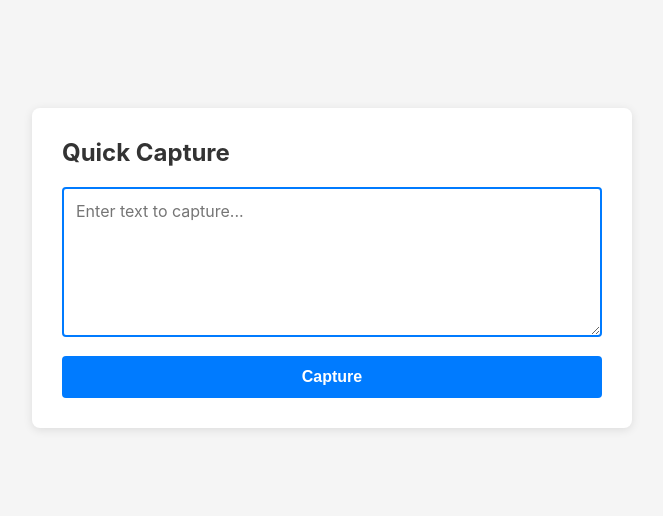
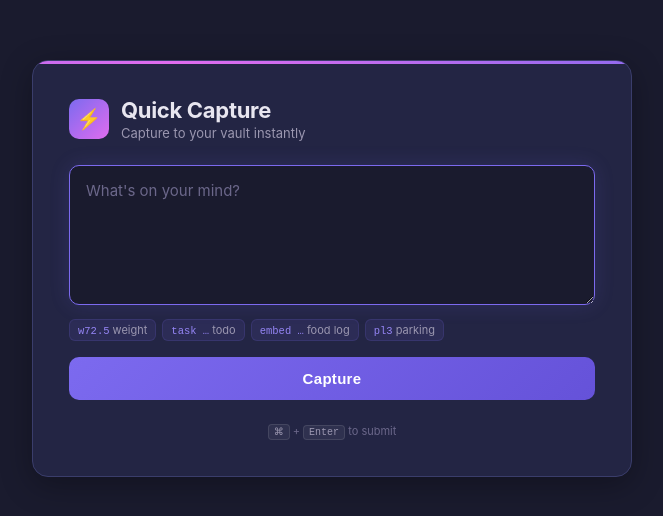
Before and after one commit to ScottLangridge/Obsidian-Enhanced, a plain HTML site: page app/static/index.html in a window 1280 px wide. Shown: the part 132-648 px from the top of the page, without its empty margins (308-971 px from the left). Drawn offline with Linux system fonts and the light colour scheme.

Commit message:
UI overhaul: dark theme, hint bar, keyboard shortcut support
- Dark purple/indigo theme with gradient accent bar
- Header with icon and subtitle
- Hint chips showing available capture shortcuts (weight, task, embed, parking)
- Cmd/Ctrl+Enter keyboard shortcut to submit
- Animated gradient top border
- Smoother transitions and glow effects on focus
- Improved mobile responsiveness
- Cleaner success/error feedback messages

```diff
--- a/app/static/index.html
+++ b/app/static/index.html
@@ -11,123 +11,273 @@
             box-sizing: border-box;
         }
 
+        :root {
+            --bg-primary: #1a1b2e;
+            --bg-card: #232544;
+            --bg-input: #1a1b2e;
+            --border-default: #3a3d6b;
+            --border-focus: #7c6aef;
+            --text-primary: #e8e6f0;
+            --text-secondary: #9b97b0;
+            --text-placeholder: #6b678a;
+            --accent: #7c6aef;
+            --accent-hover: #9585f5;
+            --accent-active: #6552d9;
+            --success-bg: rgba(72, 199, 142, 0.15);
+            --success-text: #48c78e;
+            --success-border: rgba(72, 199, 142, 0.3);
+            --error-bg: rgba(241, 70, 104, 0.15);
+            --error-text: #f14668;
+            --error-border: rgba(241, 70, 104, 0.3);
+            --shadow: 0 8px 32px rgba(0, 0, 0, 0.3);
+            --glow: 0 0 20px rgba(124, 106, 239, 0.15);
+        }
+
         body {
             font-family: -apple-system, BlinkMacSystemFont, 'Segoe UI', Roboto, sans-serif;
-            background: #f5f5f5;
+            background: var(--bg-primary);
             display: flex;
             justify-content: center;
             align-items: center;
             min-height: 100vh;
             padding: 20px;
+            color: var(--text-primary);
         }
 
         .container {
-            background: white;
-            border-radius: 8px;
-            box-shadow: 0 2px 10px rgba(0, 0, 0, 0.1);
-            padding: 30px;
+            background: var(--bg-card);
+            border-radius: 16px;
+            box-shadow: var(--shadow);
+            padding: 36px;
             width: 100%;
             max-width: 600px;
+            border: 1px solid var(--border-default);
+            position: relative;
+            overflow: hidden;
+        }
+
+        .container::before {
+            content: '';
+            position: absolute;
+            top: 0;
+            left: 0;
+            right: 0;
+            height: 3px;
+            background: linear-gradient(90deg, var(--accent), #e06cef, var(--accent));
+            background-size: 200% 100%;
+            animation: shimmer 3s ease-in-out infinite;
+        }
+
+        @keyframes shimmer {
+            0%, 100% { background-position: 0% 50%; }
+            50% { background-position: 100% 50%; }
+        }
+
+        .header {
+            display: flex;
+            align-items: center;
+            gap: 12px;
+            margin-bottom: 24px;
+        }
+
+        .header-icon {
+            width: 40px;
+            height: 40px;
+            background: linear-gradient(135deg, var(--accent), #e06cef);
+            border-radius: 10px;
+            display: flex;
+            align-items: center;
+            justify-content: center;
+            font-size: 20px;
+            flex-shrink: 0;
         }
 
         h1 {
-            font-size: 24px;
-            margin-bottom: 20px;
-            color: #333;
+            font-size: 22px;
+            font-weight: 700;
+            color: var(--text-primary);
+            letter-spacing: -0.3px;
+        }
+
+        .subtitle {
+            font-size: 13px;
+            color: var(--text-secondary);
+            margin-top: 2px;
         }
 
         textarea {
             width: 100%;
-            min-height: 150px;
-            padding: 12px;
-            font-size: 16px;
+            min-height: 140px;
+            padding: 14px 16px;
+            font-size: 15px;
             font-family: inherit;
-            border: 2px solid #ddd;
-            border-radius: 4px;
+            line-height: 1.5;
+            border: 1.5px solid var(--border-default);
+            border-radius: 10px;
             resize: vertical;
-            transition: border-color 0.2s;
+            transition: border-color 0.2s, box-shadow 0.2s;
+            background: var(--bg-input);
+            color: var(--text-primary);
+        }
+
+        textarea::placeholder {
+            color: var(--text-placeholder);
         }
 
         textarea:focus {
             outline: none;
-            border-color: #007bff;
+            border-color: var(--border-focus);
+            box-shadow: var(--glow);
+        }
+
+        .hint-bar {
+            display: flex;
+            flex-wrap: wrap;
+            gap: 6px;
+            margin-top: 10px;
+            margin-bottom: 16px;
+        }
+
+        .hint {
+            font-size: 11px;
+            padding: 3px 8px;
+            border-radius: 6px;
+            background: rgba(124, 106, 239, 0.1);
+            color: var(--text-secondary);
+            border: 1px solid rgba(124, 106, 239, 0.15);
+            white-space: nowrap;
+        }
+
+        .hint code {
+            color: var(--accent-hover);
+            font-family: 'SF Mono', 'Fira Code', monospace;
+            font-size: 10.5px;
         }
 
         button {
             width: 100%;
-            margin-top: 15px;
-            padding: 12px 20px;
-            font-size: 16px;
+            padding: 13px 20px;
+            font-size: 15px;
             font-weight: 600;
             color: white;
-            background: #007bff;
+            background: linear-gradient(135deg, var(--accent), #6552d9);
             border: none;
-            border-radius: 4px;
+            border-radius: 10px;
             cursor: pointer;
-            transition: background 0.2s;
+            transition: transform 0.1s, box-shadow 0.2s, opacity 0.2s;
+            letter-spacing: 0.3px;
         }
 
         button:hover {
-            background: #0056b3;
+            box-shadow: 0 4px 16px rgba(124, 106, 239, 0.35);
+            transform: translateY(-1px);
         }
 
         button:active {
-            background: #004494;
+            transform: translateY(0);
+            box-shadow: none;
         }
 
         button:disabled {
-            background: #ccc;
+            opacity: 0.4;
             cursor: not-allowed;
+            transform: none;
+            box-shadow: none;
         }
 
         .message {
-            margin-top: 15px;
-            padding: 12px;
-            border-radius: 4px;
-            font-size: 14px;
+            margin-top: 14px;
+            padding: 12px 14px;
+            border-radius: 10px;
+            font-size: 13px;
+            font-weight: 500;
             display: none;
+            animation: fadeIn 0.2s ease;
+        }
+
+        @keyframes fadeIn {
+            from { opacity: 0; transform: translateY(-4px); }
+            to { opacity: 1; transform: translateY(0); }
         }
 
         .message.success {
-            background: #d4edda;
-            color: #155724;
-            border: 1px solid #c3e6cb;
+            background: var(--success-bg);
+            color: var(--success-text);
+            border: 1px solid var(--success-border);
         }
 
         .message.error {
-            background: #f8d7da;
-            color: #721c24;
-            border: 1px solid #f5c6cb;
+            background: var(--error-bg);
+            color: var(--error-text);
+            border: 1px solid var(--error-border);
         }
 
         .message.show {
             display: block;
         }
 
+        .footer {
+            margin-top: 24px;
+            text-align: center;
+            font-size: 11px;
+            color: var(--text-placeholder);
+        }
+
+        /* Keyboard shortcut hint */
+        .kbd {
+            display: inline-block;
+            padding: 1px 5px;
+            font-size: 10px;
+            font-family: 'SF Mono', 'Fira Code', monospace;
+            background: rgba(255,255,255,0.06);
+            border: 1px solid rgba(255,255,255,0.1);
+            border-radius: 4px;
+            color: var(--text-secondary);
+        }
+
         @media (max-width: 480px) {
             .container {
-                padding: 20px;
+                padding: 24px 20px;
             }
 
             h1 {
-                font-size: 20px;
+                font-size: 19px;
+            }
+
+            .hint-bar {
+                display: none;
             }
         }
     </style>
 </head>
 <body>
     <div class="container">
-        <h1>Quick Capture</h1>
+        <div class="header">
+            <div class="header-icon">⚡</div>
+            <div>
+                <h1>Quick Capture</h1>
+                <div class="subtitle">Capture to your vault instantly</div>
+            </div>
+        </div>
         <form id="captureForm">
             <textarea
                 id="captureText"
-                placeholder="Enter text to capture..."
+                placeholder="What's on your mind?"
                 required
                 autofocus
             ></textarea>
+            <div class="hint-bar">
+                <span class="hint"><code>w72.5</code> weight</span>
+                <span class="hint"><code>task …</code> todo</span>
+                <span class="hint"><code>embed …</code> food log</span>
+                <span class="hint"><code>pl3</code> parking</span>
+            </div>
             <button type="submit">Capture</button>
         </form>
         <div id="message" class="message"></div>
+        <div class="footer">
+            <kbd class="kbd">⌘</kbd> + <kbd class="kbd">Enter</kbd> to submit
+        </div>
     </div>
 
     <script>
@@ -150,9 +300,8 @@
             const text = textarea.value.trim();
             if (!text) return;
 
-            // Disable button during submission
             submitButton.disabled = true;
-            submitButton.textContent = 'Capturing...';
+            submitButton.textContent = 'Capturing…';
 
             try {
                 const response = await fetch('/api/capture', {
@@ -166,20 +315,28 @@
                 const data = await response.json();
 
                 if (response.ok) {
-                    showMessage('Text captured successfully!', 'success');
+                    showMessage('✓ Captured', 'success');
                     textarea.value = '';
                     textarea.focus();
                 } else {
-                    showMessage('Failed to capture text', 'error');
+                    showMessage('Failed to capture — try again', 'error');
                 }
             } catch (error) {
-                showMessage('Network error. Please try again.', 'error');
+                showMessage('Network error — check your connection', 'error');
                 console.error('Capture error:', error);
             } finally {
                 submitButton.disabled = false;
                 submitButton.textContent = 'Capture';
             }
         });
+
+        // Cmd/Ctrl+Enter to submit
+        textarea.addEventListener('keydown', (e) => {
+            if ((e.metaKey || e.ctrlKey) && e.key === 'Enter') {
+                e.preventDefault();
+                form.requestSubmit();
+            }
+        });
     </script>
 </body>
 </html>
```
